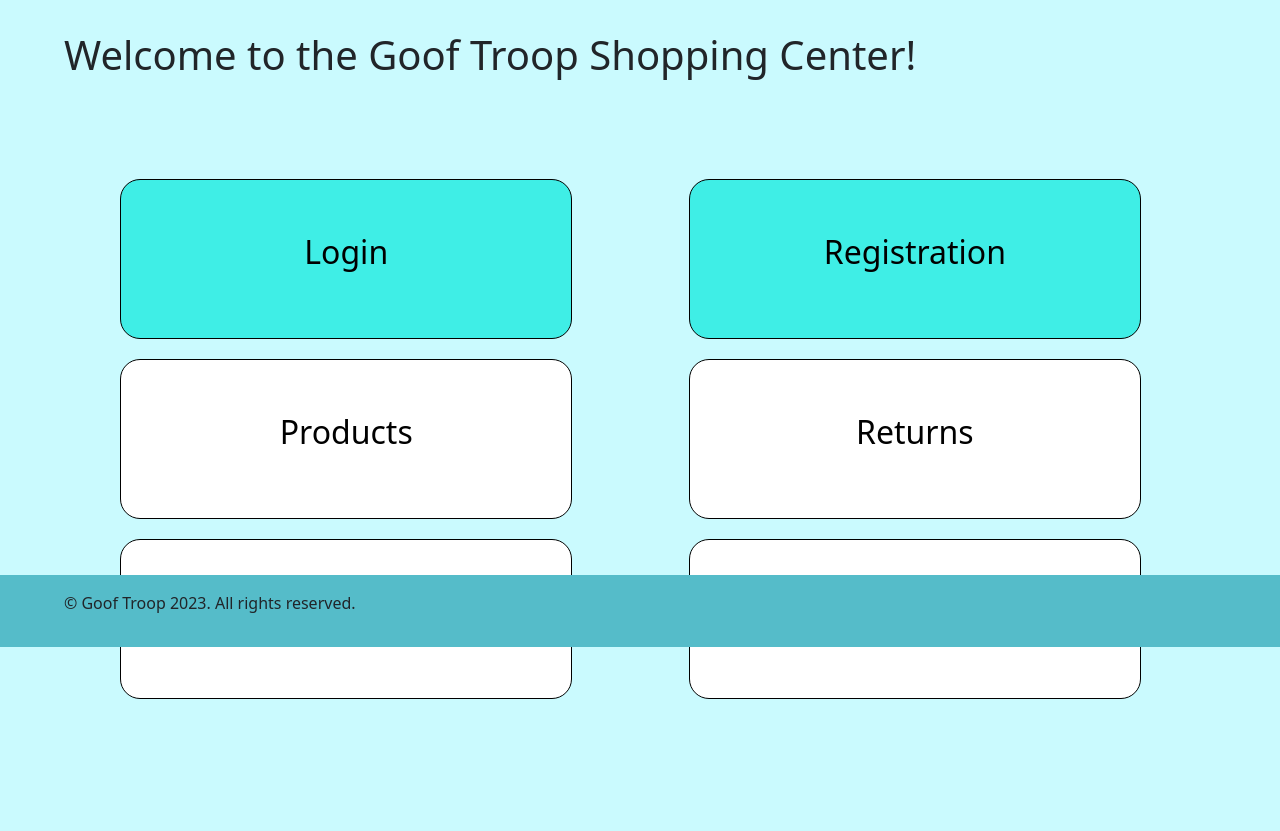
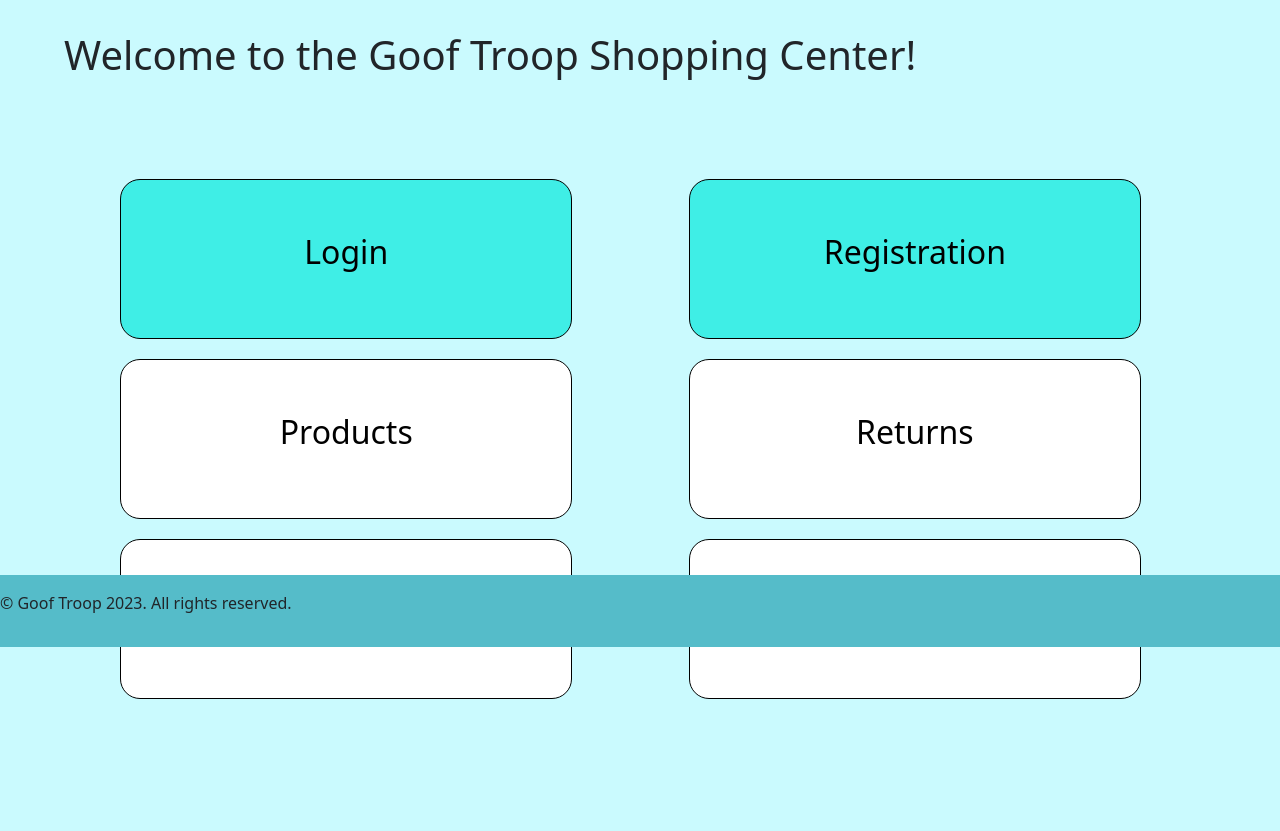
Before and after one commit to x13xDread/CSET-180-project, a Flask app: page / in a window 1280 px wide. Shown: the part 153-984 px from the top of the page. Run offline with Flask 3, Linux system fonts and the light colour scheme.

Commit message:
style changes to footer

```diff
--- a/static/style.css
+++ b/static/style.css
@@ -15,11 +15,12 @@ body{
     width: 100%;
 }
 
+
 header, footer, #main{
     padding: 1em 0;
 }
 
-header, footer{
+header{
     width: 100%;
     background-color: #55bcc9;
     display: flex;
@@ -29,6 +30,7 @@ footer{
     position: absolute;
     bottom: 0;
     width: 100%;
+    background-color: #55bcc9;
 }
 
 .content{
--- a/templates/base.html
+++ b/templates/base.html
@@ -79,14 +79,14 @@
                     {% block body %}
                     {% endblock %}
                 </div>
+
             </div>
-            <footer>
-                <div class="content">
-                    <p>
-                        &copy; Goof Troop 2023. All rights reserved.
-                    </p>
-                </div>
+            <footer class="mt-5">
+                <p>
+                    &copy; Goof Troop 2023. All rights reserved.
+                </p>
             </footer>
+
         </body>
 
     </div>
```
